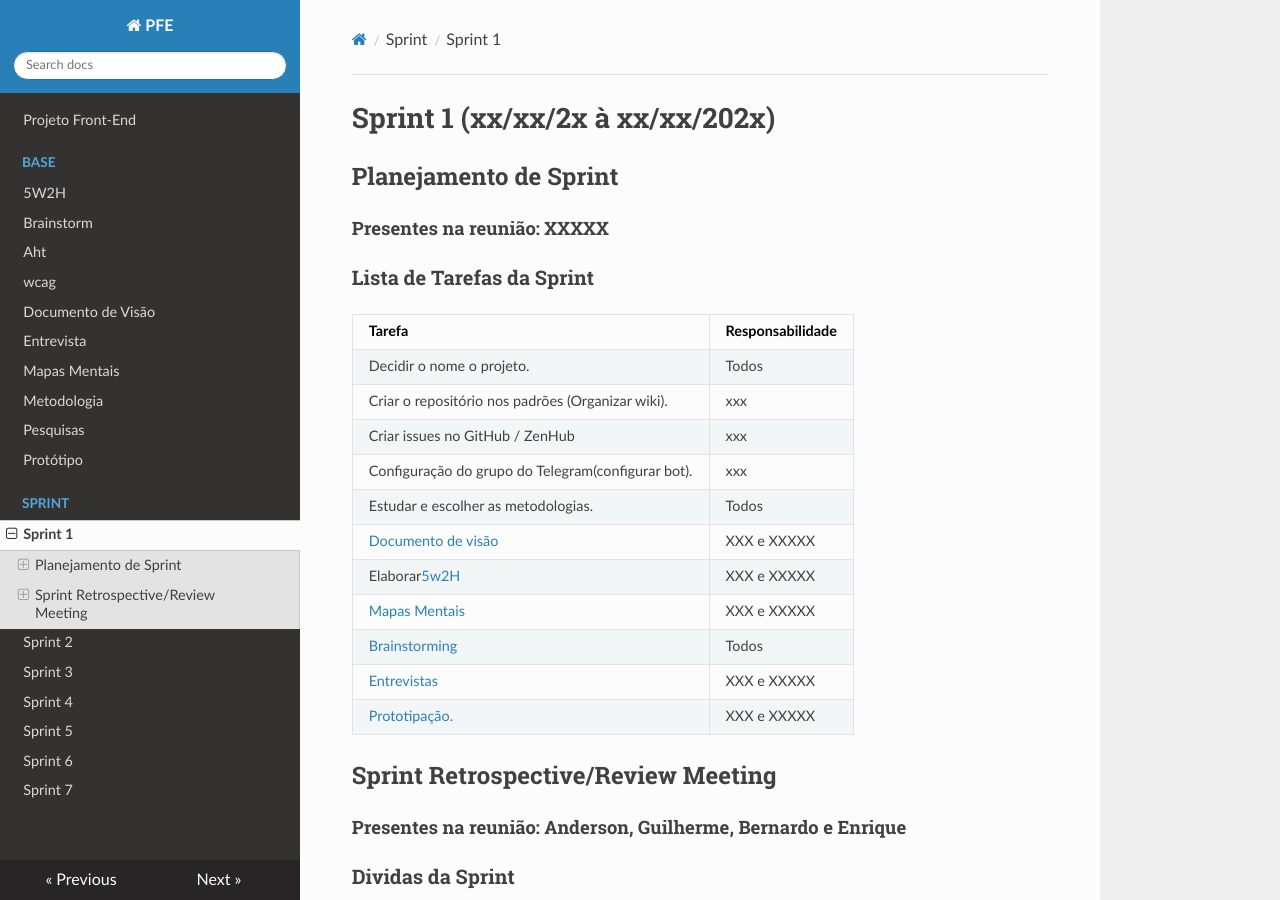
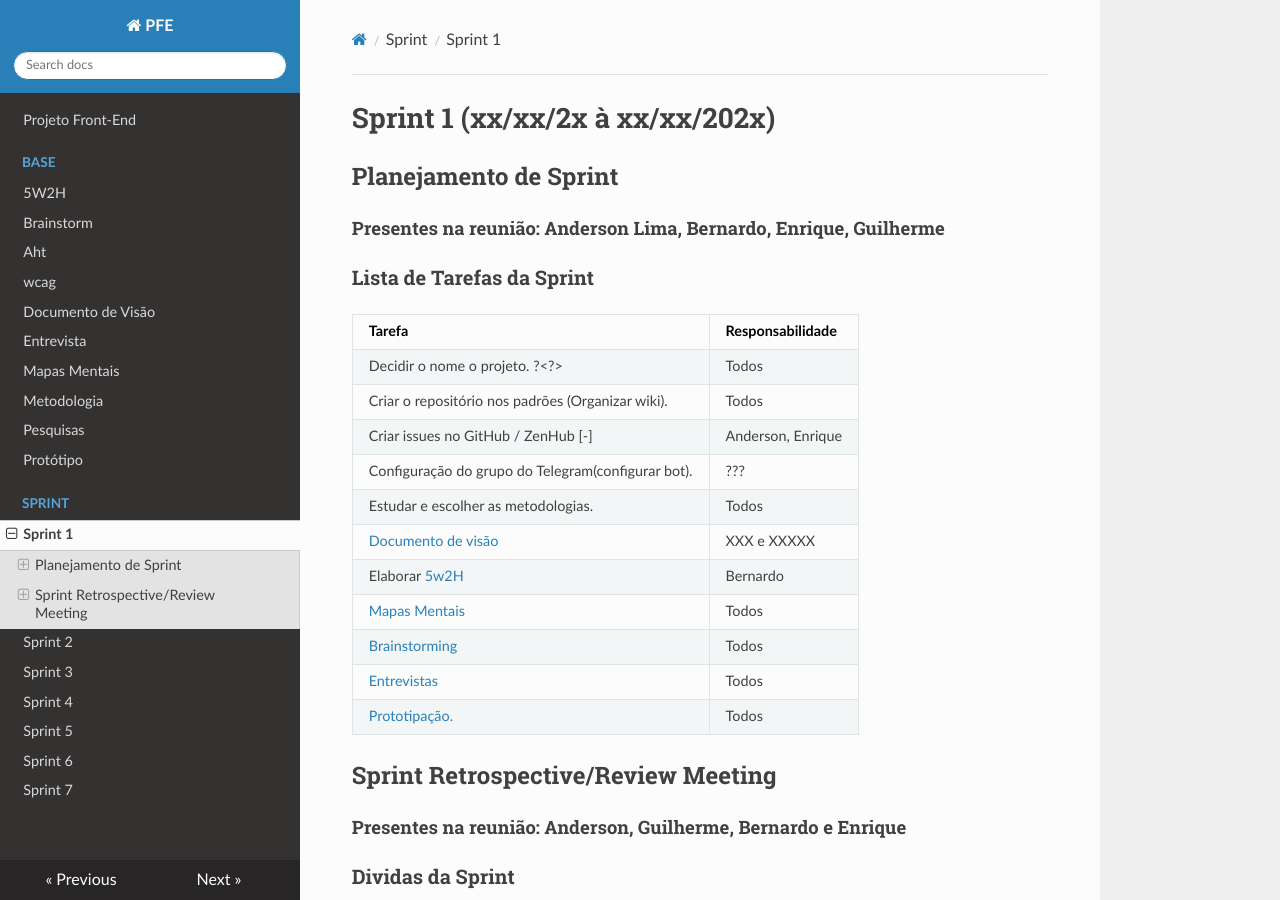
Before and after one commit to Projetos-de-Extensao/PFE_25.1_8001_BetoCuenca, an MkDocs documentation site: the page built from docs/sprint/sprint1.md, in a window 1280 px wide and 900 px high. Built offline with MkDocs 1.6.1, drawn with Linux system fonts in a browser that asks for light colours; nearby versions of some CDN libraries; some of the changed text lies outside the part shown.

Commit message:
sprint 01

```diff
--- a/docs/sprint/sprint1.md
+++ b/docs/sprint/sprint1.md
@@ -6,23 +6,23 @@ title: Sprint 1
 
 ## Planejamento de Sprint
 
-#### Presentes na reunião: XXXXX
+#### Presentes na reunião: Anderson Lima, Bernardo, Enrique, Guilherme
 
 ### Lista de Tarefas da Sprint
 
 | Tarefa                                                                                       | Responsabilidade |
 | -------------------------------------------------------------------------------------------- | ---------------- |
-| Decidir o nome o projeto.                                                                    | Todos            |
-| Criar o repositório nos padrões (Organizar wiki).                                          | xxx              |
-| Criar issues no GitHub / ZenHub                                                              | xxx              |
-| Configuração do grupo do Telegram(configurar bot).                                         | xxx              |
+| Decidir o nome o projeto. ?<?>                                                                    | Todos            |
+| Criar o repositório nos padrões (Organizar wiki).                                          | Todos              |
+| Criar issues no GitHub / ZenHub [-]                                                              | Anderson, Enrique              |
+| Configuração do grupo do Telegram(configurar bot).                                         | ???              |
 | Estudar e escolher as metodologias.                                                          | Todos            |
 | [Documento de visão](https://github.com/xxx/xxx.md)                                            | XXX e XXXXX      |
-| Elaborar[5w2H](https://github.com/xxx/xxx.md)                                                   | XXX e XXXXX      |
-| [Mapas Mentais](https://github.com/xxx/xxx.md)                                                  | XXX e XXXXX      |
+| Elaborar [5w2H](https://github.com/xxx/xxx.md)                                                   |  Bernardo      |
+| [Mapas Mentais](https://github.com/xxx/xxx.md)                                                  | Todos      |
 | [Brainstorming](https://github.com/UnBArqDsw/2020.1_G7_TCM/blob/master/docs/base/Brainstorm.md) | Todos            |
-| [Entrevistas](https://github.com/xxx/xxx.md)                                                    | XXX e XXXXX      |
-| [Prototipação.](https://github.com/xxx/xxx.md)                                                | XXX e XXXXX      |
+| [Entrevistas](https://github.com/xxx/xxx.md)                                                    | Todos     |
+| [Prototipação.](https://github.com/xxx/xxx.md)                                                | Todos      |
 
 ## Sprint Retrospective/Review Meeting
 
```
Also changed, not shown: other parts of docs/sprint/sprint1.md (+1 -1 lines).
